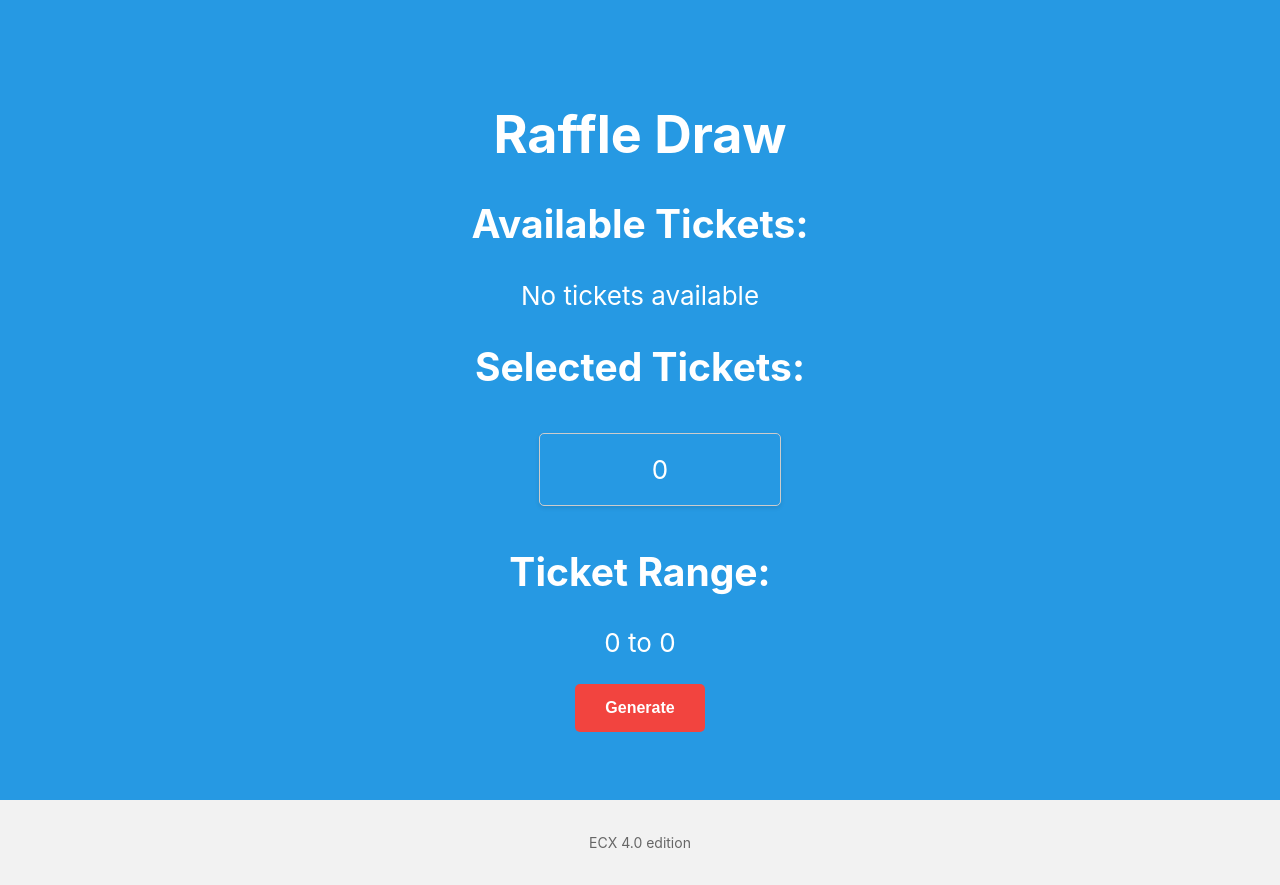
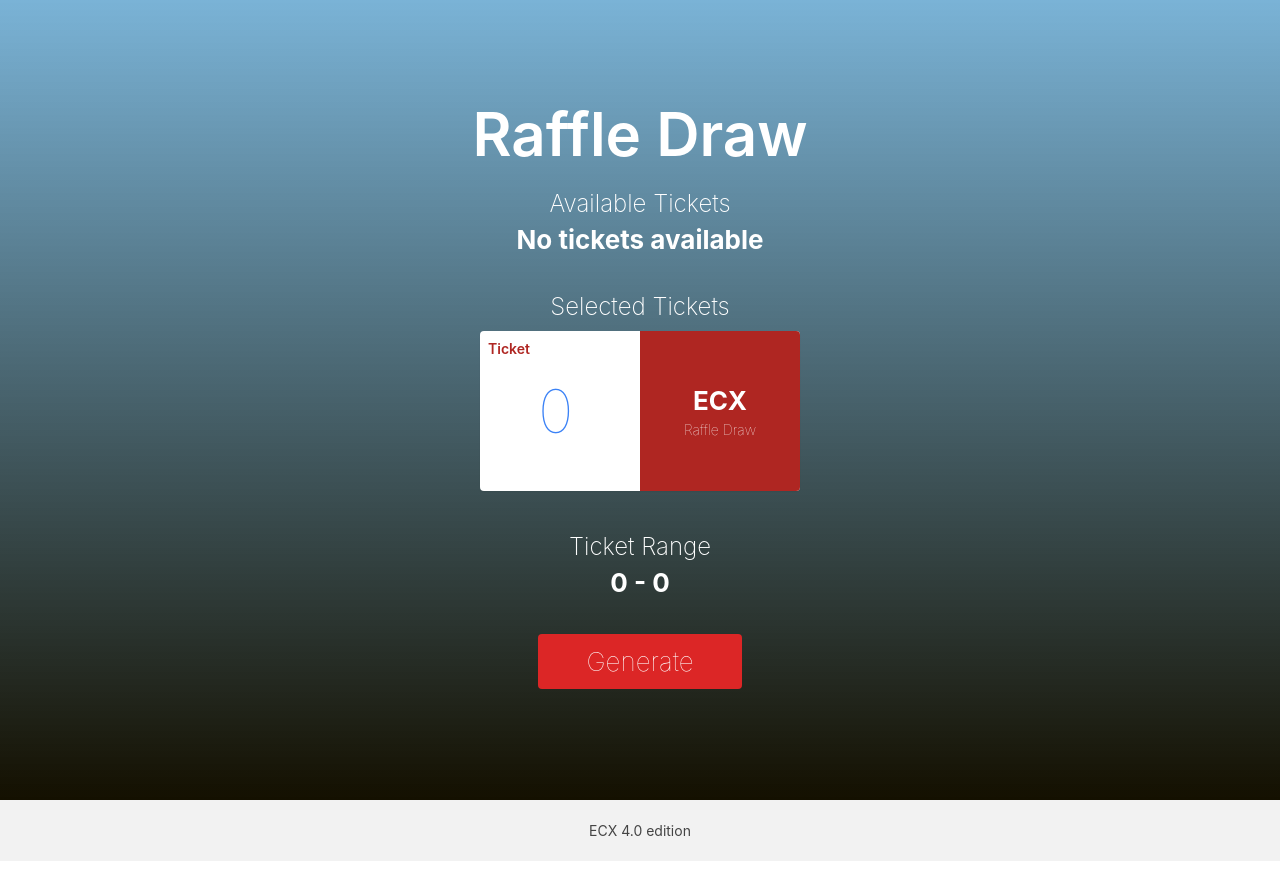
Before and after one commit to niwdE-JA/raffle, a React (Create React App) app: page / in a window 1280 px wide. Both pictures are taken after a click on the button "Generate". After the commit the page ends 861 px from the top, so only its background shows below. Built offline with nearby package versions, Linux system fonts and the light colour scheme.

Commit message:
what I have

```diff
--- a/package.json
+++ b/package.json
@@ -34,5 +34,8 @@
       "last 1 firefox version",
       "last 1 safari version"
     ]
+  },
+  "devDependencies": {
+    "tailwindcss": "^3.4.7"
   }
 }
--- a/src/App.css
+++ b/src/App.css
@@ -1,10 +1,5 @@
 .App {
   text-align: center;
-}
-
-.App-logo {
-  height: 40vmin;
-  pointer-events: none;
 }
 
 @media (prefers-reduced-motion: no-preference) {
@@ -13,8 +8,29 @@
   }
 }
 
+::-webkit-scrollbar {
+  width: 12px;
+  height: 10px;
+}
+
+::-webkit-scrollbar-track {
+  background: #d4d4d4;
+  border-radius: 10px;
+}
+
+::-webkit-scrollbar-thumb {
+  background: #000000;
+  border-radius: 10px;
+  background-clip: content-box;
+  border: 2px solid transparent;
+}
+
+::-webkit-scrollbar-thumb:hover {
+  background: #303030;
+}
+
+
 .App-header {
-  background-color: #2699e3;
   min-height: 100vh;
   display: flex;
   flex-direction: column;
@@ -22,6 +38,14 @@
   justify-content: center;
   font-size: calc(10px + 2vmin);
   color: white;
+  /* background-image: url('../public/Engineering_Hero.jpg'), ; */
+  background-image: url('../public/Engineering_Hero.jpg'), linear-gradient(to bottom, #006db1e7, rgb(20, 16, 0));
+  background-size: cover;
+  background-repeat: no-repeat;
+  background-position: center;
+
+  background: linear-gradient(to bottom, #006db185, rgb(20, 16, 0));
+  background-blend-mode: overlay;
 }
 
 footer {
@@ -29,50 +53,5 @@ footer {
   padding: 20px;
   text-align: center;
   font-size: 14px;
-  color: #666;
+  color: #444444;
 }
-
-button {
-  background-color: #f2443f;
-  color: white;
-  padding: 15px 30px;
-  border: none;
-  border-radius: 5px;
-  cursor: pointer;
-  font-size: 16px;
-  font-weight: bold;
-}
-
-button:hover {
-  background-color: #0069d9;
-}
-
-ul {
-  list-style: none;
-  display: flex;
-  flex-wrap: wrap;
-  justify-content: center;
-}
-
-li {
-  width: 200px;
-  margin: 10px;
-  padding: 20px;
-  border: 1px solid #ccc;
-  border-radius: 5px;
-  box-shadow: 0 2px 4px rgba(0, 0, 0, 0.1);
-}
-
-
-.App-link {
-  color: #61dafb;
-}
-
-@keyframes App-logo-spin {
-  from {
-    transform: rotate(0deg);
-  }
-  to {
-    transform: rotate(360deg);
-  }
-}
--- a/src/App.js
+++ b/src/App.jsx
@@ -21,12 +21,26 @@ function range(start, end) {
 }
 
 function Tickets({selected}) {
+  console.log(selected)
   return (
-    <ul>
-      {selected.map((item, index) => (
-        <li key={index}>{item.toString()}</li>
-      ))}
-    </ul>
+    <div className='flex max-w-[80vw] overflow-x-scroll'>
+      {
+      selected.map((item, index) => (
+        <div key={index} className='flex justify-between overflow-hidden bg-white rounded shadow-sm m-2 min-w-[20rem] min-h-[10rem] text-blue-500'>
+          <div className='border-3 border-dashed border-red-400 flex justify-centerw-1/2'>
+            <p className='text-sm m-2 text-[#af2622] font-semibold'>Ticket</p>
+            <p className=' text-6xl m-auto font-thin'>{ item.toString() }</p>
+          </div>
+
+          <div className='bg-[#af2622] flex flex-col justify-center text-white w-1/2'>
+            <h1 className='font-bold'>ECX</h1>
+            <p className='font-thin text-sm'>Raffle Draw</p>
+          </div>
+        </div>
+      ))
+
+      }
+    </div>
   );
 }
 
@@ -59,31 +73,35 @@ function RaffleDraw() {
     setAvailableTickets(updatedAvailable.filter(item => item != randomNumber))
 
 
-    const updatedSelected = [ ...selected, randomNumber ]
-    setSelected([updatedSelected])
+    // const updatedSelected = [ ...selected, randomNumber ]
+    // setSelected([updatedSelected]) // This method was messing up my styles
+
+    setSelected( prevState => [ ...prevState, randomNumber ] )
 
   };
 
   return (
-    <div>
-      <h1>Raffle Draw</h1>
-      <div>
-        <h2>Available Tickets:</h2>
-        <p>{ availableTickets.length > 0? availableTickets.length: 'No tickets available' }</p>
+    <div className='flex flex-col'>
+      <h1 className='text-6xl font-semibold my-2'>Raffle Draw</h1>
+
+      <div className='my-4'>
+        <h2 className='text-2xl font-extralight'>Available Tickets</h2>
+        <p className='font-bold'>{ availableTickets.length > 0? availableTickets.length: 'No tickets available' }</p>
         {/* <Tickets selected={availableTickets}/> */}
       </div>
-      <div>
-        <h2>Selected Tickets:</h2>
-        <p>{ selected.length > 0? '': 'No tickets selected' }</p>
+
+      <div className='my-4 mx-auto'>
+        <h2 className='text-2xl font-extralight'>Selected Tickets</h2>
+        <p className='font-bold'>{ selected.length > 0? '': 'No tickets selected' }</p>
         <Tickets selected={selected}/>
       </div>
 
+      <div className='my-4'>
+        <h2 className='text-2xl font-extralight'>Ticket Range</h2>
+        <p className='font-bold'>{min} - {max}</p>
+      </div>
 
-      <div>
-        <h2>Ticket Range:</h2>
-        <p>{min} to {max}</p>
-      </div>
-      <button onClick={handleGenerate}>Generate</button>
+      <button className='bg-red-600 active:bg-red-600 my-4 w-fit mx-auto font-thin rounded px-12 py-2 hover:bg-red-800' onClick={handleGenerate}>Generate</button>
     </div>
   );
 }
--- a/src/index.css
+++ b/src/index.css
@@ -1,3 +1,7 @@
+@tailwind base;
+@tailwind components;
+@tailwind utilities;
+
 body {
   margin: 0;
   font-family: -apple-system, BlinkMacSystemFont, 'Segoe UI', 'Roboto', 'Oxygen',
--- a/src/index.js
+++ b/src/index.js
@@ -11,7 +11,4 @@ root.render(
   </React.StrictMode>
 );
 
-// If you want to start measuring performance in your app, pass a function
-// to log results (for example: reportWebVitals(console.log))
-// or send to an analytics endpoint. Learn more: https://bit.ly/CRA-vitals
 reportWebVitals();
--- /dev/null
+++ b/tailwind.config.js
@@ -0,0 +1,10 @@
+/** @type {import('tailwindcss').Config} */
+module.exports = {
+  content: [
+    "./src/**/*.{js,jsx,ts,tsx}",
+  ],
+  theme: {
+    extend: {},
+  },
+  plugins: [],
+}
```
Also changed, not shown: public/Engineering_Hero.jpg (added), 1 other file (tests, documents, lock files or other folders).
